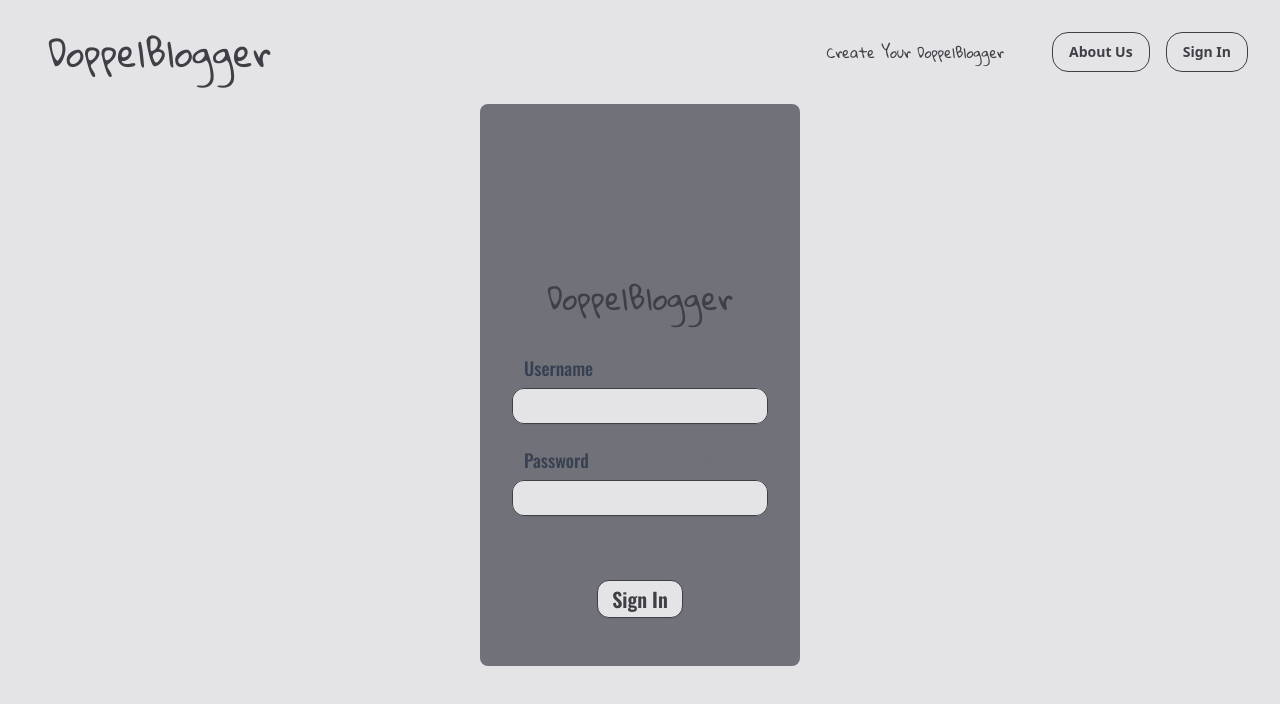
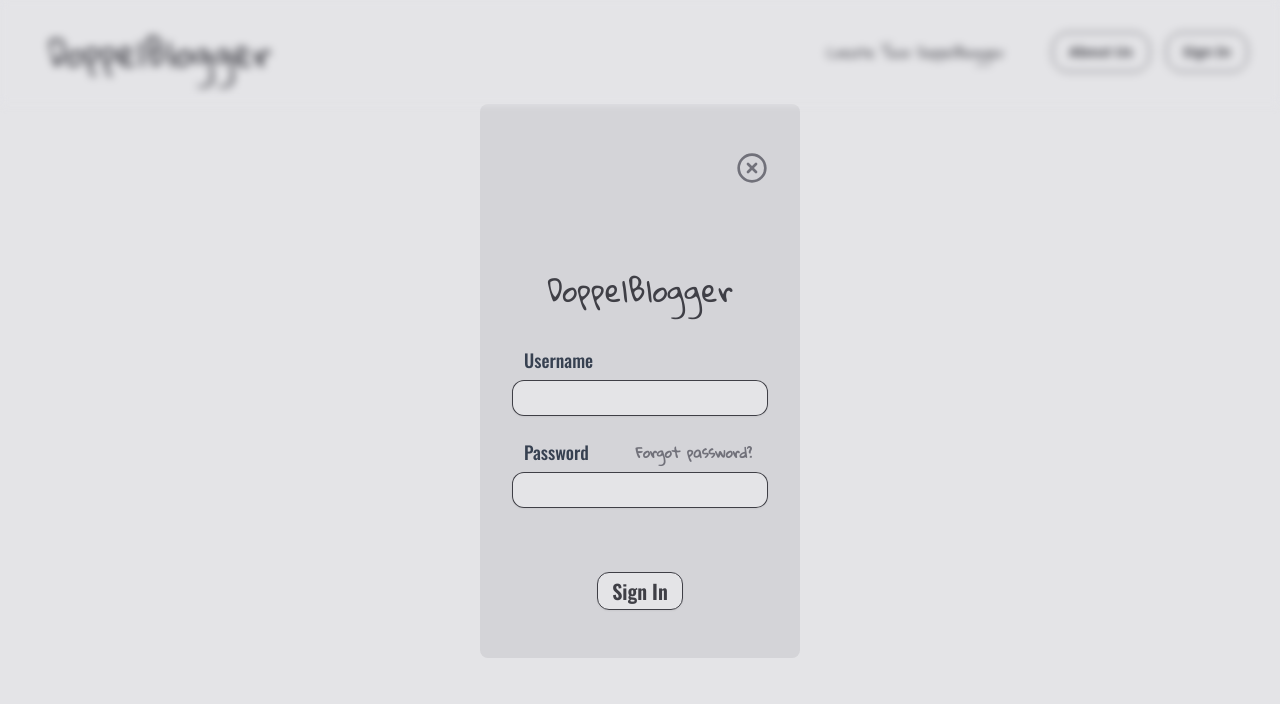
Before and after one commit to YashodhanSonune/BloggingWebsite, a React (Vite) app in the folder frontend/: page / in a window 1280 px wide. Both pictures are taken after a click on the button "Sign In". Shown: the top 704 px of the page. Built offline with nearby package versions, Linux system fonts and the light colour scheme.

Commit message:
signinopenclose

```diff
--- a/frontend/src/App.jsx
+++ b/frontend/src/App.jsx
@@ -15,9 +15,11 @@ function App() {
   }
 
   return (
-    <div className='w-full min-h-screen bg-zinc-200 relative'>
-      <NavBar onSignInClick={handleSignInOpen}/>
-      {/* <Home /> */}
+    <div className="w-full min-h-screen bg-zinc-200 relative">
+      <div className={`${isSignInOpen ? 'blur-sm' : ' '}`}>
+        <NavBar onSignInClick={handleSignInOpen}/>
+        {/* <Home /> */}
+      </div>
       {isSignInOpen && (
         <div className="">
           <SignIn onClose={handleSignInClose}/>
--- a/frontend/src/components/SignIn.jsx
+++ b/frontend/src/components/SignIn.jsx
@@ -3,8 +3,8 @@ import React from 'react'
 function SignIn({onClose}) {
   return (
     <div className="signin flex items-center justify-center">
-        <div className="flex bg-zinc-500 w-1/4 rounded-lg flex-col justify-center px-8 py-12 border-zinc-500">
-            <div className="flex justify-end pb-14">
+        <div className="flex bg-zinc-300 w-1/4 rounded-lg flex-col justify-center px-8 py-12 border-zinc-500">
+            <div className="flex justify-end pb-12">
                 <button
                     onClick={onClose}>
                         <svg className="h-8 w-8 text-zinc-500 hover:text-zinc-700"  viewBox="0 0 24 24"  fill="none"  stroke="currentColor"  stroke-width="2"  stroke-linecap="round"  stroke-linejoin="round">  <circle cx="12" cy="12" r="10" />  <line x1="15" y1="9" x2="9" y2="15" />  <line x1="9" y1="9" x2="15" y2="15" /></svg>
```
